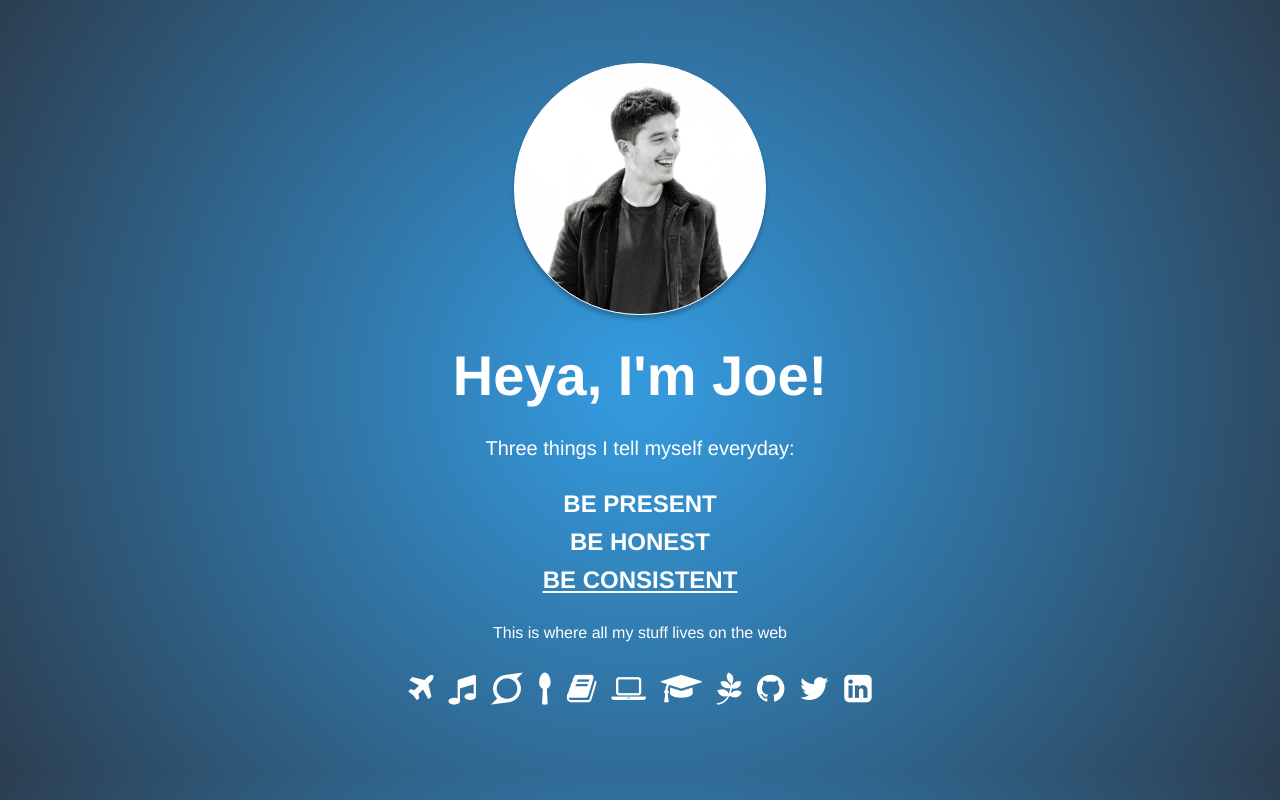
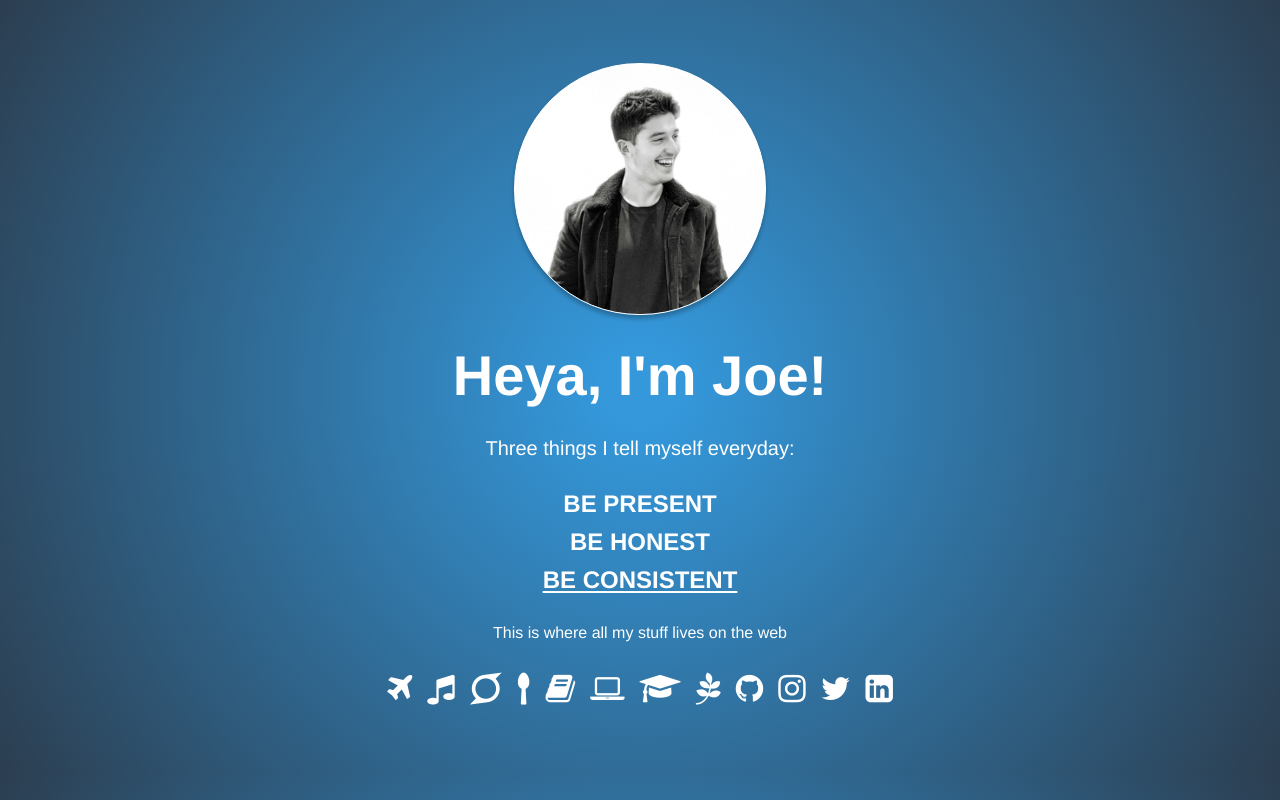
Before and after one commit to nezaj/me, a React (Create React App) app: page / in a window 1280 px wide. Built offline with nearby package versions, Linux system fonts and the light colour scheme.

Commit message:
add insta

```diff
--- a/src/App.js
+++ b/src/App.js
@@ -83,6 +83,11 @@ const HomePage = ({ updatePage }) => (
       {/* Social */}
       <Icon id="Github" url="https://github.com/nezaj" icon="fa-github" />
       <Icon
+        id="Instagram"
+        url="https://www.instagram.com/notafraidof138"
+        icon="fa-instagram"
+      />
+      <Icon
         id="Twitter"
         url="https://www.twitter.com/joeaverbukh"
         icon="fa-twitter"
@@ -106,6 +111,7 @@ const HomePage = ({ updatePage }) => (
       <Tooltip id="Growing Pains" />
 
       <Tooltip id="Github" />
+      <Tooltip id="Instagram" />
       <Tooltip id="Twitter" />
       <Tooltip id="LinkedIn" />
     </div>
```
